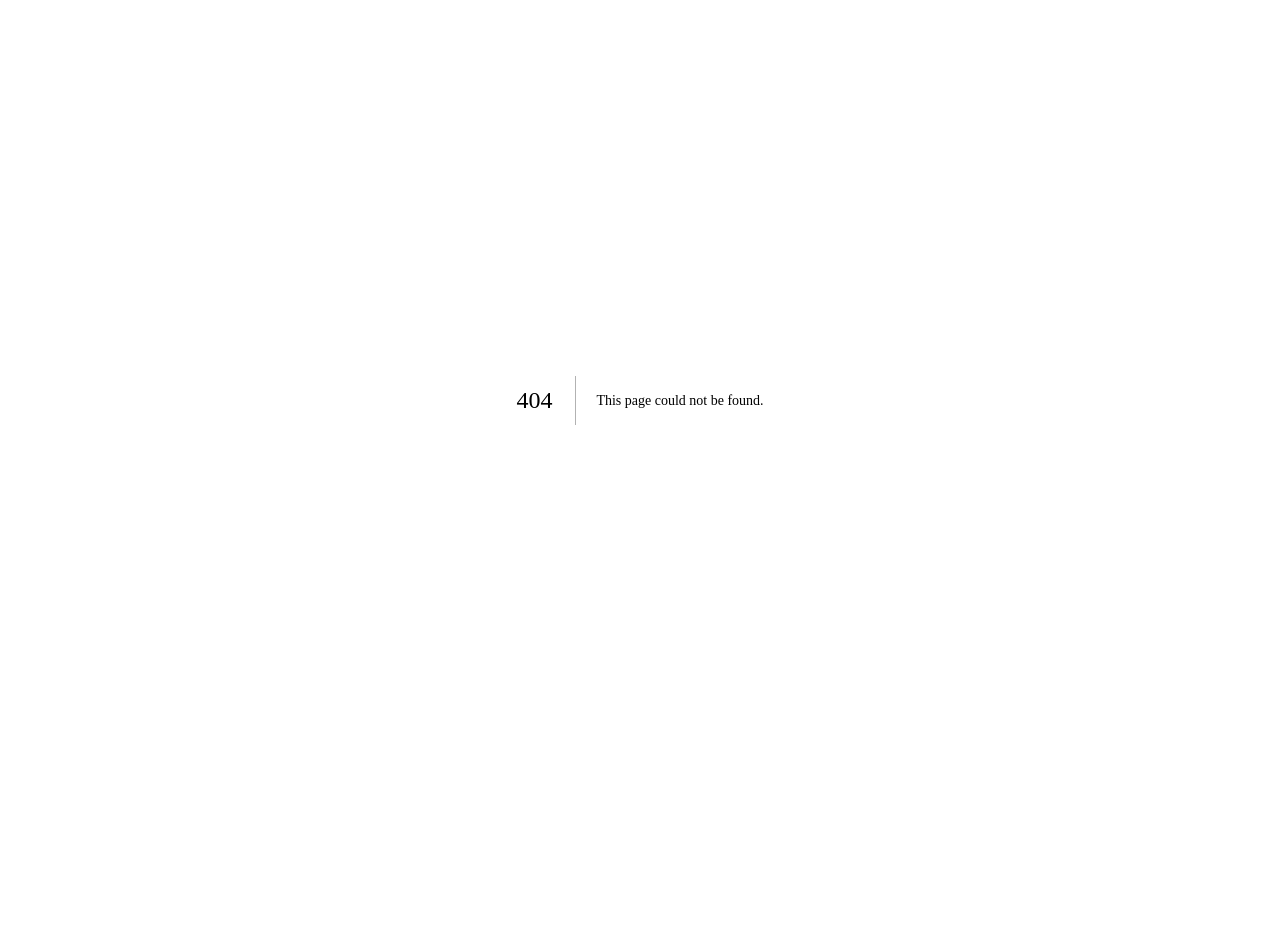
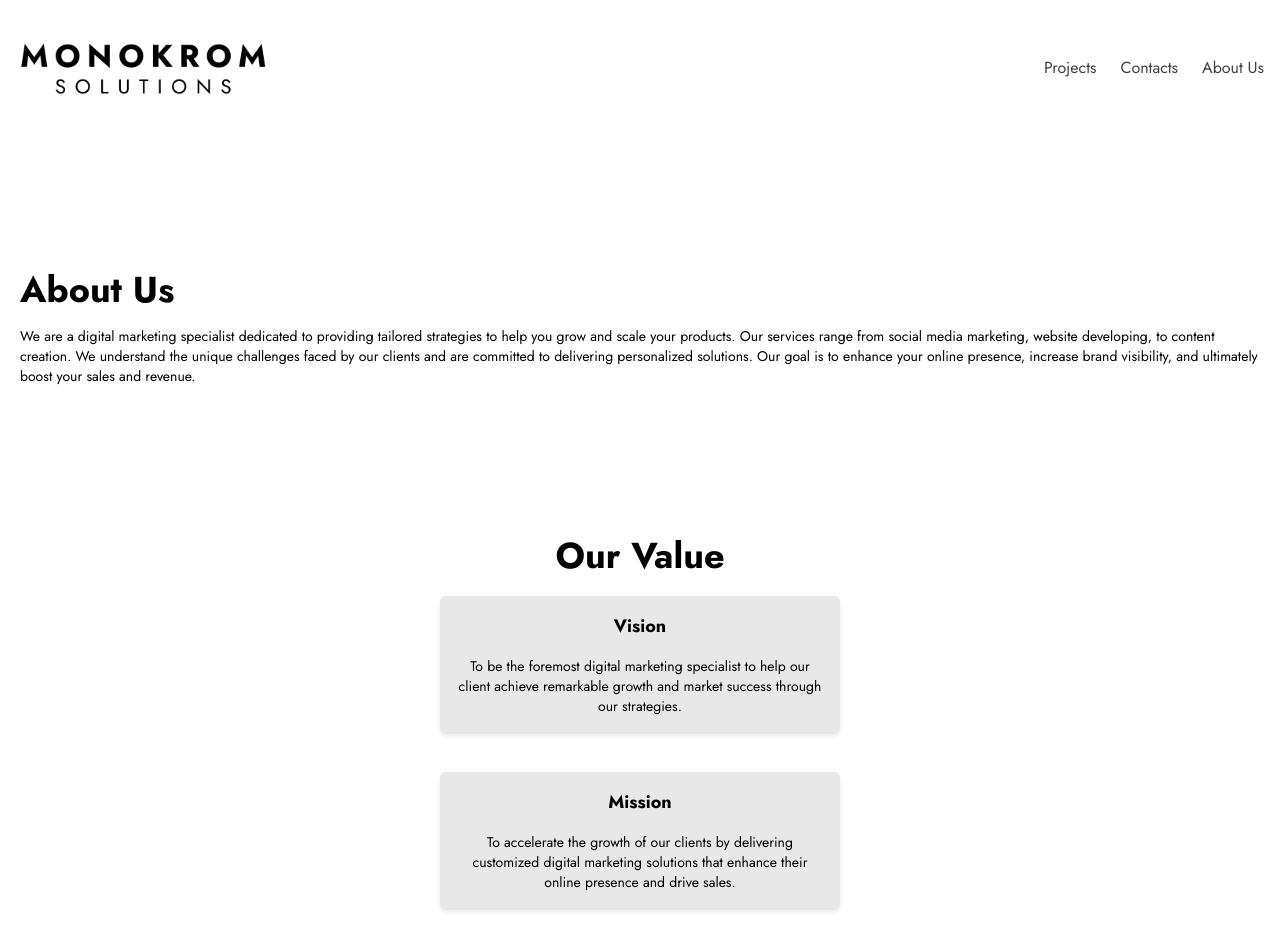
Before and after one commit to rizahanmiy/monokrom, a Next.js app: page /portfolio in a window 1280 px wide. Before the commit this address had no page. Before the commit the page ends 800 px from the top, so only its background shows below. Built offline with nearby package versions, Linux system fonts and the light colour scheme.

Commit message:
add: portfolio page

```diff
--- /dev/null
+++ b/app/portfolio/layout.tsx
@@ -0,0 +1,16 @@
+export const metadata = {
+  title: "Portfolio",
+  description: "Our Works",
+};
+
+export default function RootLayout({
+  children,
+}: {
+  children: React.ReactNode;
+}) {
+  return (
+    <html lang="en">
+      <body className="font-jost">{children}</body>
+    </html>
+  );
+}
--- /dev/null
+++ b/app/portfolio/page.tsx
@@ -0,0 +1,38 @@
+"use client";
+import Image from "next/image";
+import Link from "next/link";
+import Header from "../../src/components/header";
+import ServiceCard from "@/components/services_card";
+
+export default function AboutUs() {
+  return (
+    <div className="min-h-screen flex flex-col font-jost">
+      <Header />
+      <div className="flex items-center flex-col gap-6 justify-center sm:flex-row min-h-96">
+        <div className="col-span-2 justify-center text-left m-5">
+          <h1 className="font-bold text-4xl mb-4 font-jost">About Us</h1>
+          <p className="font-normal text-sm">
+            We are a digital marketing specialist dedicated to providing
+            tailored strategies to help you grow and scale your products. Our
+            services range from social media marketing, website developing, to
+            content creation. We understand the unique challenges faced by our
+            clients and are committed to delivering personalized solutions. Our
+            goal is to enhance your online presence, increase brand visibility,
+            and ultimately boost your sales and revenue.
+          </p>
+        </div>
+      </div>
+      <div className="flex flex-col items-center justify-center min-h-96">
+        <h1 className="text-4xl font-bold mt-4">Our Value</h1>
+        <ServiceCard
+          title="Vision"
+          body="To be the foremost digital marketing specialist to help our client achieve remarkable growth and market success through our strategies."
+        />
+        <ServiceCard
+          title="Mission"
+          body="To accelerate the growth of our clients by delivering customized digital marketing solutions that enhance their online presence and drive sales."
+        />
+      </div>
+    </div>
+  );
+}
```
